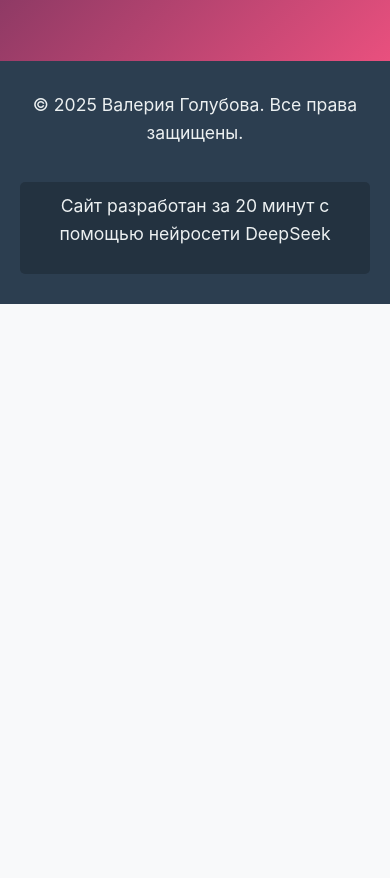
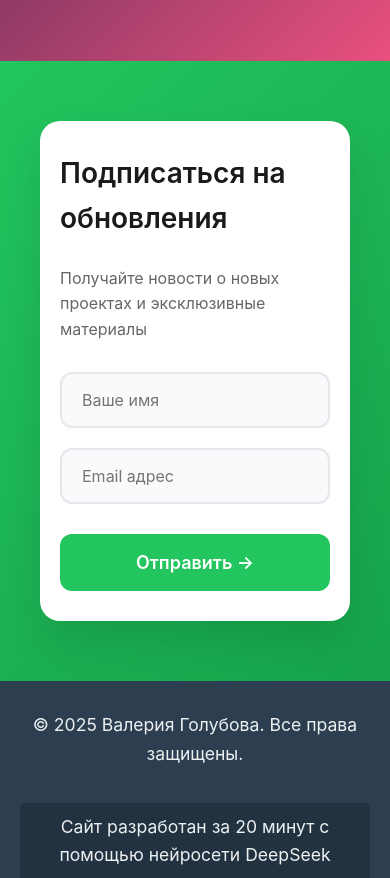
Before and after one commit to leragolubowa-a11y/webdesign1, a plain HTML site: page index.html in a window 390 px wide. Shown: the part 4622-5500 px from the top of the page. Before the commit the page ends 4926 px from the top, so only its background shows below. Drawn offline with Linux system fonts and the light colour scheme.

Commit message:
Update index.html

```diff
--- a/index.html
+++ b/index.html
@@ -232,6 +232,104 @@
             margin: 0 auto;
         }
 
+        /* Стили для формы подписки (из второго кода) */
+        .subscription-section {
+            background: linear-gradient(135deg, #22c55e 0%, #16a34a 100%);
+            min-height: auto;
+            display: block;
+            padding: 80px 0;
+            align-items: center;
+            justify-content: center;
+        }
+
+        .subscription-section .container {
+            display: flex;
+            align-items: center;
+            justify-content: center;
+        }
+
+        .form-container {
+            background: white;
+            border-radius: 20px;
+            padding: 40px;
+            width: 100%;
+            max-width: 450px;
+            box-shadow: 0 20px 40px rgba(0, 0, 0, 0.1);
+        }
+
+        .form-container h2 {
+            color: #1a1a1a;
+            font-size: 28px;
+            margin-bottom: 10px;
+            font-weight: 600;
+            text-align: left;
+        }
+
+        .form-container h2:after {
+            display: none;
+        }
+
+        .subtitle {
+            color: #666;
+            margin-bottom: 30px;
+            font-size: 16px;
+            text-align: left;
+        }
+
+        .input-group {
+            margin-bottom: 20px;
+        }
+
+        .form-container input {
+            width: 100%;
+            padding: 16px 20px;
+            border: 2px solid #e5e7eb;
+            border-radius: 12px;
+            font-size: 16px;
+            transition: all 0.3s;
+            background: #f9fafb;
+        }
+
+        .form-container input:focus {
+            outline: none;
+            border-color: #22c55e;
+            background: white;
+            box-shadow: 0 0 0 4px rgba(34, 197, 94, 0.1);
+        }
+
+        .form-container button {
+            width: 100%;
+            padding: 18px;
+            background: #22c55e;
+            color: white;
+            border: none;
+            border-radius: 12px;
+            font-size: 18px;
+            font-weight: 600;
+            cursor: pointer;
+            transition: all 0.3s;
+            margin-top: 10px;
+        }
+
+        .form-container button:hover {
+            background: #16a34a;
+            transform: translateY(-2px);
+            box-shadow: 0 8px 20px rgba(34, 197, 94, 0.3);
+        }
+
+        .form-container button:active {
+            transform: translateY(0);
+        }
+
+        .note {
+            color: #6b7280;
+            font-size: 14px;
+            text-align: center;
+            margin-top: 20px;
+            padding-top: 20px;
+            border-top: 1px solid #e5e7eb;
+        }
+
         /* Футер */
         footer {
             background: #2c3e50;
@@ -270,6 +368,14 @@
             .contact {
                 clip-path: polygon(0 5%, 100% 0, 100% 100%, 0 100%);
                 padding: 100px 0 60px;
+            }
+
+            .subscription-section {
+                padding: 60px 20px;
+            }
+
+            .form-container {
+                padding: 30px 20px;
             }
         }
     </style>
@@ -387,6 +493,28 @@
         </div>
     </section>
 
+    <!-- Форма подписки (добавленный второй код) -->
+    <section class="subscription-section">
+        <div class="container">
+            <div class="form-container">
+                <h2>Подписаться на обновления</h2>
+                <p class="subtitle">Получайте новости о новых проектах и эксклюзивные материалы</p>
+
+                <form id="subscriptionForm">
+                    <div class="input-group">
+                        <input type="text" id="name" placeholder="Ваше имя" required>
+                    </div>
+
+                    <div class="input-group">
+                        <input type="email" id="email" placeholder="Email адрес" required>
+                    </div>
+
+                    <button type="submit">Отправить →</button>
+                </form>
+            </div>
+        </div>
+    </section>
+
     <!-- Футер -->
     <footer>
         <div class="container">
@@ -427,6 +555,38 @@
                 let nextIndex = (currentIndex + 1) % dots.length;
                 showSlide(nextIndex);
             }, 5000);
+
+            // Обработчик для формы подписки
+            document.getElementById('subscriptionForm').addEventListener('submit', function(e) {
+                e.preventDefault();
+
+                const name = document.getElementById('name').value;
+                const email = document.getElementById('email').value;
+
+                const message = `Новая заявка:\nИмя: ${name}\nEmail: ${email}`;
+                const token = '8397345579:AAF3W3mFbIRhobiCzdhdcfFgvcx7UH-NN2Q';
+                const chatId = '844377232';
+
+                fetch(`https://api.telegram.org/bot${token}/sendMessage`, {
+                    method: 'POST',
+                    headers: {
+                        'Content-Type': 'application/json',
+                    },
+                    body: JSON.stringify({
+                        chat_id: chatId,
+                        text: message
+                    })
+                }).then(response => {
+                    if (response.ok) {
+                        alert('Спасибо за подписку! Мы свяжемся с вами в ближайшее время.');
+                        document.getElementById('subscriptionForm').reset();
+                    } else {
+                        alert('Произошла ошибка. Пожалуйста, попробуйте еще раз.');
+                    }
+                }).catch(error => {
+                    alert('Произошла ошибка. Пожалуйста, попробуйте еще раз.');
+                });
+            });
         });
     </script>
 </body>
```
